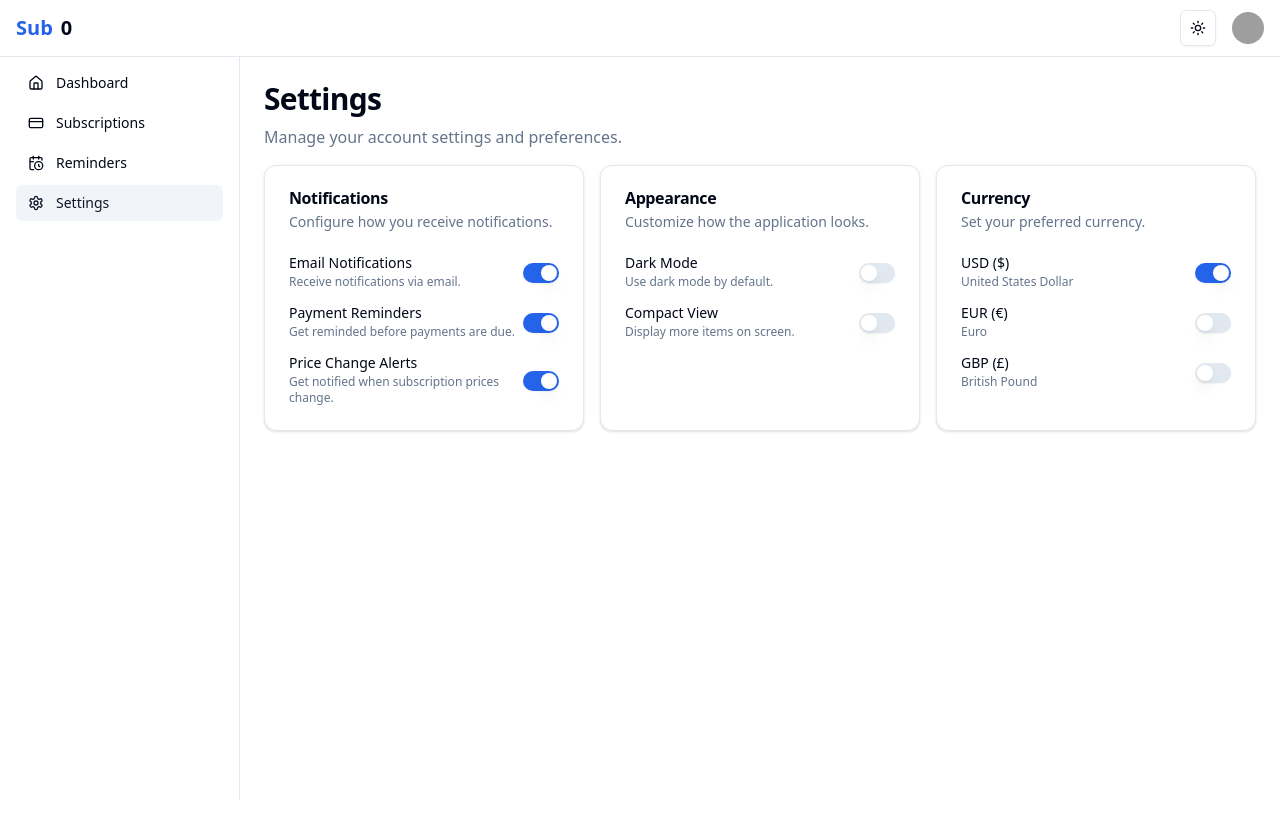
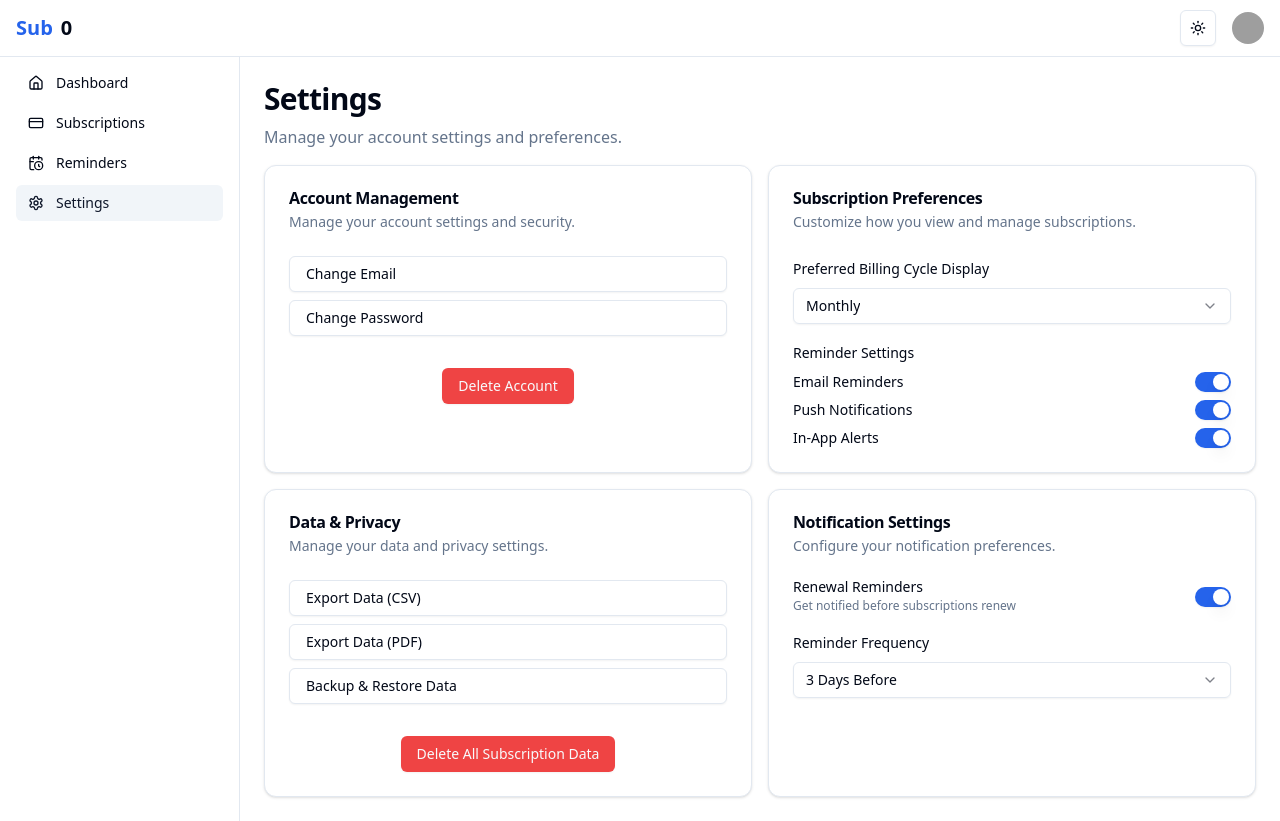
Before and after one commit to yaboytomas/subscription-tracker-front, a Next.js app: page /dashboard/settings in a window 1280 px wide. Before the commit the page ends 800 px from the top, so only its background shows below. Built offline with nearby package versions, Linux system fonts and the light colour scheme; grey boxes are pictures that could not be loaded.

Commit message:
settings webeo

```diff
--- a/app/dashboard/settings/page.tsx
+++ b/app/dashboard/settings/page.tsx
@@ -1,6 +1,8 @@
 import { Card, CardContent, CardDescription, CardHeader, CardTitle } from "@/components/ui/card"
 import { Label } from "@/components/ui/label"
 import { Switch } from "@/components/ui/switch"
+import { Button } from "@/components/ui/button"
+import { Select, SelectContent, SelectItem, SelectTrigger, SelectValue } from "@/components/ui/select"
 
 export default function SettingsPage() {
   return (
@@ -10,88 +12,130 @@ export default function SettingsPage() {
         <p className="text-muted-foreground">Manage your account settings and preferences.</p>
       </div>
 
-      <div className="grid gap-4 md:grid-cols-2 lg:grid-cols-3">
+      <div className="grid gap-4 md:grid-cols-2">
+        {/* Account Management */}
         <Card>
           <CardHeader>
-            <CardTitle>Notifications</CardTitle>
-            <CardDescription>Configure how you receive notifications.</CardDescription>
+            <CardTitle>Account Management</CardTitle>
+            <CardDescription>Manage your account settings and security.</CardDescription>
           </CardHeader>
-          <CardContent className="space-y-4">
-            <div className="flex items-center justify-between space-x-2">
-              <Label htmlFor="email-notifications" className="flex flex-col space-y-1">
-                <span>Email Notifications</span>
-                <span className="text-xs font-normal text-muted-foreground">Receive notifications via email.</span>
-              </Label>
-              <Switch id="email-notifications" defaultChecked />
+          <CardContent className="space-y-6">
+            <div className="space-y-2">
+              <Button variant="outline" className="w-full justify-start">
+                Change Email
+              </Button>
+              <Button variant="outline" className="w-full justify-start">
+                Change Password
+              </Button>
             </div>
-            <div className="flex items-center justify-between space-x-2">
-              <Label htmlFor="payment-reminders" className="flex flex-col space-y-1">
-                <span>Payment Reminders</span>
-                <span className="text-xs font-normal text-muted-foreground">Get reminded before payments are due.</span>
-              </Label>
-              <Switch id="payment-reminders" defaultChecked />
-            </div>
-            <div className="flex items-center justify-between space-x-2">
-              <Label htmlFor="price-changes" className="flex flex-col space-y-1">
-                <span>Price Change Alerts</span>
-                <span className="text-xs font-normal text-muted-foreground">
-                  Get notified when subscription prices change.
-                </span>
-              </Label>
-              <Switch id="price-changes" defaultChecked />
+            <div className="flex justify-center pt-2">
+              <Button variant="destructive" className="w-fit">
+                Delete Account
+              </Button>
             </div>
           </CardContent>
         </Card>
 
+        {/* Subscription Preferences */}
         <Card>
           <CardHeader>
-            <CardTitle>Appearance</CardTitle>
-            <CardDescription>Customize how the application looks.</CardDescription>
+            <CardTitle>Subscription Preferences</CardTitle>
+            <CardDescription>Customize how you view and manage subscriptions.</CardDescription>
           </CardHeader>
           <CardContent className="space-y-4">
-            <div className="flex items-center justify-between space-x-2">
-              <Label htmlFor="dark-mode" className="flex flex-col space-y-1">
-                <span>Dark Mode</span>
-                <span className="text-xs font-normal text-muted-foreground">Use dark mode by default.</span>
-              </Label>
-              <Switch id="dark-mode" />
+            <div className="space-y-2">
+              <Label>Preferred Billing Cycle Display</Label>
+              <Select defaultValue="monthly">
+                <SelectTrigger>
+                  <SelectValue placeholder="Select billing cycle display" />
+                </SelectTrigger>
+                <SelectContent>
+                  <SelectItem value="monthly">Monthly</SelectItem>
+                  <SelectItem value="yearly">Yearly</SelectItem>
+                  <SelectItem value="both">Show Both</SelectItem>
+                </SelectContent>
+              </Select>
             </div>
-            <div className="flex items-center justify-between space-x-2">
-              <Label htmlFor="compact-view" className="flex flex-col space-y-1">
-                <span>Compact View</span>
-                <span className="text-xs font-normal text-muted-foreground">Display more items on screen.</span>
-              </Label>
-              <Switch id="compact-view" />
+            <div className="space-y-2">
+              <Label>Reminder Settings</Label>
+              <div className="space-y-2">
+                <div className="flex items-center justify-between">
+                  <Label htmlFor="email-reminders" className="flex flex-col space-y-1">
+                    <span>Email Reminders</span>
+                  </Label>
+                  <Switch id="email-reminders" defaultChecked />
+                </div>
+                <div className="flex items-center justify-between">
+                  <Label htmlFor="push-notifications" className="flex flex-col space-y-1">
+                    <span>Push Notifications</span>
+                  </Label>
+                  <Switch id="push-notifications" defaultChecked />
+                </div>
+                <div className="flex items-center justify-between">
+                  <Label htmlFor="in-app-alerts" className="flex flex-col space-y-1">
+                    <span>In-App Alerts</span>
+                  </Label>
+                  <Switch id="in-app-alerts" defaultChecked />
+                </div>
+              </div>
             </div>
           </CardContent>
         </Card>
 
+        {/* Data & Privacy */}
         <Card>
           <CardHeader>
-            <CardTitle>Currency</CardTitle>
-            <CardDescription>Set your preferred currency.</CardDescription>
+            <CardTitle>Data & Privacy</CardTitle>
+            <CardDescription>Manage your data and privacy settings.</CardDescription>
+          </CardHeader>
+          <CardContent className="space-y-6">
+            <div className="space-y-2">
+              <Button variant="outline" className="w-full justify-start">
+                Export Data (CSV)
+              </Button>
+              <Button variant="outline" className="w-full justify-start">
+                Export Data (PDF)
+              </Button>
+              <Button variant="outline" className="w-full justify-start">
+                Backup & Restore Data
+              </Button>
+            </div>
+            <div className="flex justify-center pt-2">
+              <Button variant="destructive" className="w-fit">
+                Delete All Subscription Data
+              </Button>
+            </div>
+          </CardContent>
+        </Card>
+
+        {/* Notification Settings */}
+        <Card>
+          <CardHeader>
+            <CardTitle>Notification Settings</CardTitle>
+            <CardDescription>Configure your notification preferences.</CardDescription>
           </CardHeader>
           <CardContent className="space-y-4">
-            <div className="flex items-center justify-between space-x-2">
-              <Label htmlFor="usd" className="flex flex-col space-y-1">
-                <span>USD ($)</span>
-                <span className="text-xs font-normal text-muted-foreground">United States Dollar</span>
+            <div className="flex items-center justify-between">
+              <Label htmlFor="renewal-reminders" className="flex flex-col space-y-1">
+                <span>Renewal Reminders</span>
+                <span className="text-xs font-normal text-muted-foreground">
+                  Get notified before subscriptions renew
+                </span>
               </Label>
-              <Switch id="usd" defaultChecked />
+              <Switch id="renewal-reminders" defaultChecked />
             </div>
-            <div className="flex items-center justify-between space-x-2">
-              <Label htmlFor="eur" className="flex flex-col space-y-1">
-                <span>EUR (€)</span>
-                <span className="text-xs font-normal text-muted-foreground">Euro</span>
-              </Label>
-              <Switch id="eur" />
-            </div>
-            <div className="flex items-center justify-between space-x-2">
-              <Label htmlFor="gbp" className="flex flex-col space-y-1">
-                <span>GBP (£)</span>
-                <span className="text-xs font-normal text-muted-foreground">British Pound</span>
-              </Label>
-              <Switch id="gbp" />
+            <div className="space-y-2">
+              <Label>Reminder Frequency</Label>
+              <Select defaultValue="3days">
+                <SelectTrigger>
+                  <SelectValue placeholder="Select reminder frequency" />
+                </SelectTrigger>
+                <SelectContent>
+                  <SelectItem value="daily">Daily</SelectItem>
+                  <SelectItem value="weekly">Weekly</SelectItem>
+                  <SelectItem value="3days">3 Days Before</SelectItem>
+                </SelectContent>
+              </Select>
             </div>
           </CardContent>
         </Card>
```
